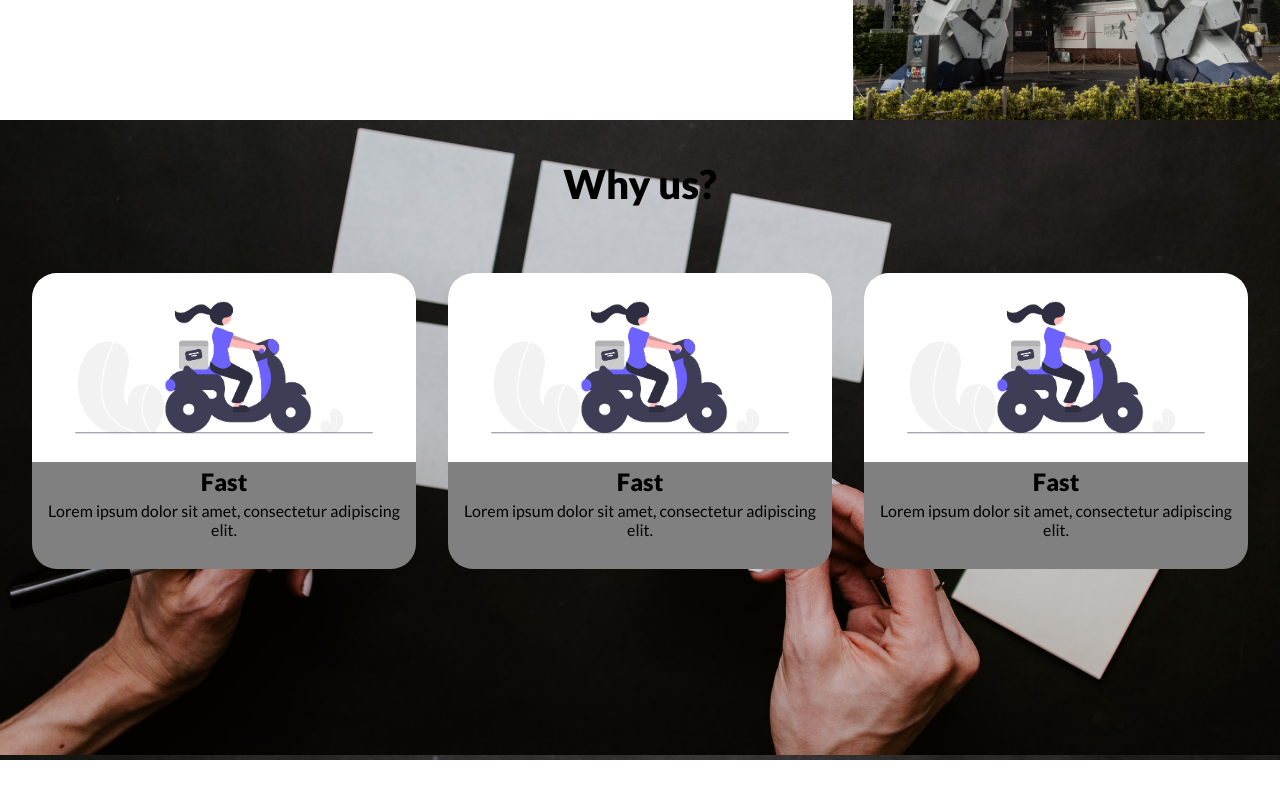
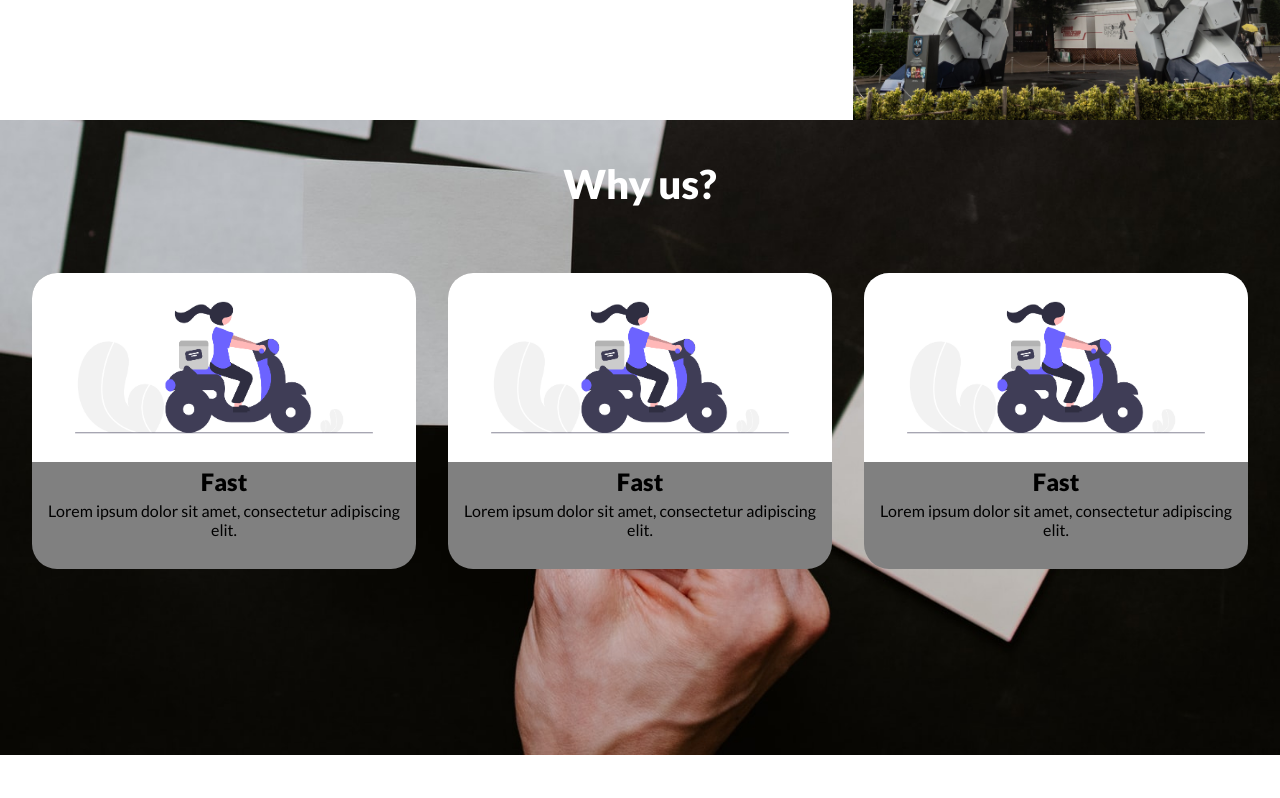
Before and after one commit to mrjiahoe/toy-land, a React (Create React App) app: page / in a window 1280 px wide. Shown: the part 1320-2118 px from the top of the page. Built offline with nearby package versions, Linux system fonts and the light colour scheme.

Commit message:
added bg change media

```diff
--- a/src/components/Why/ServiceElements.js
+++ b/src/components/Why/ServiceElements.js
@@ -4,10 +4,11 @@ import whybg2 from "../../images/whybg2.jpg";
 
 export const WhyContainer = styled.div`
 	background: url(${whybg});
-	object-fit: cover;
+	/* object-fit: cover; */
 	min-height: 80vh;
-	background-size: 100%;
+	background-size: 150%;
 	background-position: right 0px bottom 5px;
+	background-repeat: no-repeat;
 
 	/* @media screen and (max-width: 770px) {
 		height: auto;
@@ -15,10 +16,9 @@ export const WhyContainer = styled.div`
 		background-position: left 30% bottom 0;
 		background-repeat: no-repeat;
 	} */
-	@media screen and (max-width: 770px) {
+	@media screen and (max-width: 1100px) {
 		background: url(${whybg2});
 		background-size: 150%;
-		background-repeat: no-repeat;
 	}
 `;
 
@@ -27,6 +27,11 @@ export const WhyTitle = styled.h1`
 	text-align: center;
 	padding-top: 40px;
 	padding-bottom: 40px;
+	color: white;
+
+	@media screen and (max-width: 1100px) {
+		color: black;
+	}
 `;
 
 export const WhyCardContainer = styled.div`
@@ -35,7 +40,7 @@ export const WhyCardContainer = styled.div`
 	justify-content: space-evenly;
 	padding-bottom: 50px;
 
-	@media screen and (max-width: 1024px) {
+	@media screen and (max-width: 1100px) {
 		grid-template-columns: repeat(1, 70vw);
 	}
 	@media screen and (max-width: 768px) {
@@ -57,7 +62,7 @@ export const WhyImage = styled.img`
 	align-self: center;
 	border-radius: 25px 25px 0 0;
 
-	@media screen and (max-width: 1024px) {
+	@media screen and (max-width: 1100px) {
 		width: 70vw;
 	}
 	@media screen and (max-width: 768px) {
```
